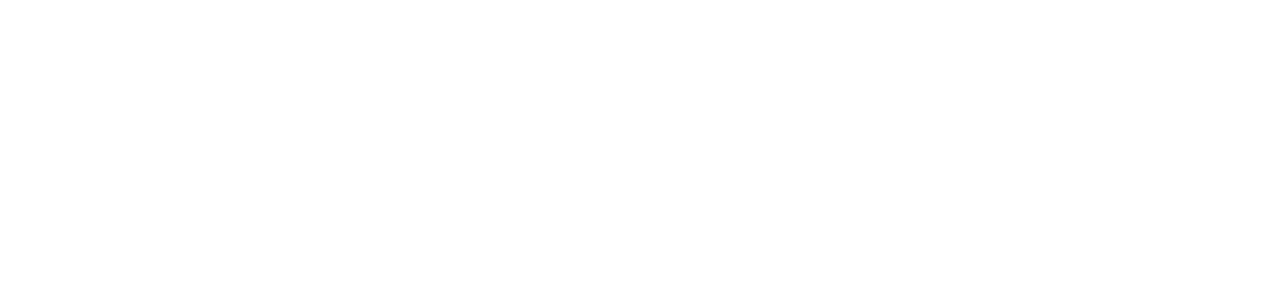
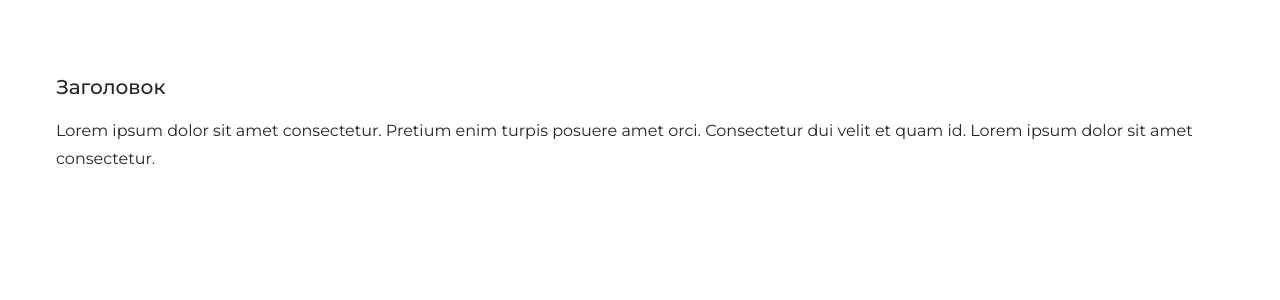
Before and after one commit to AmirAshizhev/streamTelecomTest, a React (Create React App) app: page / in a window 1280 px wide. Shown: the top 300 px of the page. Built offline with nearby package versions, Linux system fonts and the light colour scheme.

Commit message:
feat: fonts

```diff
--- a/src/components/App/App.css
+++ b/src/components/App/App.css
@@ -1,38 +1,5 @@
 .App {
-  text-align: center;
+  display: flex;
+  justify-content: center;
+  align-items: center;
 }
-
-.App-logo {
-  height: 40vmin;
-  pointer-events: none;
-}
-
-@media (prefers-reduced-motion: no-preference) {
-  .App-logo {
-    animation: App-logo-spin infinite 20s linear;
-  }
-}
-
-.App-header {
-  background-color: #282c34;
-  min-height: 100vh;
-  display: flex;
-  flex-direction: column;
-  align-items: center;
-  justify-content: center;
-  font-size: calc(10px + 2vmin);
-  color: white;
-}
-
-.App-link {
-  color: #61dafb;
-}
-
-@keyframes App-logo-spin {
-  from {
-    transform: rotate(0deg);
-  }
-  to {
-    transform: rotate(360deg);
-  }
-}
--- a/src/components/App/App.js
+++ b/src/components/App/App.js
@@ -1,10 +1,17 @@
 // import logo from './logo.svg';
+import { useState } from 'react';
+import Popup from '../Popup/Popup';
+import Settings from '../Settings/Settings';
 import './App.css';
 
 function App() {
+
+  const [openedPopup, setOpenedPopup] = useState(true)
+
   return (
     <div className="App">
-
+      <Settings setOpenedPopup={setOpenedPopup}/>
+      {openedPopup && <Popup/>}
     </div>
   );
 }
--- a/src/components/Popup/Popup.css
+++ b/src/components/Popup/Popup.css
@@ -0,0 +1,21 @@
+.popup{
+  padding: 48px;
+}
+
+.popup__title{
+  font-family: 'Montserrat';
+  font-style: normal;
+  font-weight: 500;
+  font-size: 20px;
+  line-height: 28px;
+  color: #252525;
+}
+
+.popup__text{
+  font-family: 'Montserrat';
+  font-style: normal;
+  font-weight: 400;
+  font-size: 16px;
+  line-height: 28px;
+  color: #252525;
+}
--- a/src/components/Popup/Popup.jsx
+++ b/src/components/Popup/Popup.jsx
@@ -1 +1,12 @@
 import './Popup.css';
+
+function Popup() {
+  return (
+    <div className="popup">
+      <h2 className="popup__title">Заголовок</h2>
+      <p className="popup__text">Lorem ipsum dolor sit amet consectetur. Pretium enim turpis posuere amet orci. Consectetur dui velit et quam id. Lorem ipsum dolor sit amet consectetur. </p>
+    </div>
+  );
+}
+
+export default Popup;
--- a/src/components/Settings/Settings.jsx
+++ b/src/components/Settings/Settings.jsx
@@ -1 +1,11 @@
 import './Settings.css';
+
+function Settings({setOpenedPopup}) {
+  return (
+    <div className="settings">
+
+    </div>
+  );
+}
+
+export default Settings;
--- a/src/index.css
+++ b/src/index.css
@@ -1,13 +1 @@
-body {
-  margin: 0;
-  font-family: -apple-system, BlinkMacSystemFont, 'Segoe UI', 'Roboto', 'Oxygen',
-    'Ubuntu', 'Cantarell', 'Fira Sans', 'Droid Sans', 'Helvetica Neue',
-    sans-serif;
-  -webkit-font-smoothing: antialiased;
-  -moz-osx-font-smoothing: grayscale;
-}
-
-code {
-  font-family: source-code-pro, Menlo, Monaco, Consolas, 'Courier New',
-    monospace;
-}
+@import url(../src/vendor/fonts/fonts.css);
--- /dev/null
+++ b/src/vendor/fonts/fonts.css
@@ -0,0 +1,15 @@
+@font-face {
+  font-family: 'Montserrat';
+  font-style:  normal;
+  font-weight: 400;
+  font-display: swap;
+  src: url("./Montserrat-Regular.ttf") format("truetype");
+}
+
+@font-face {
+  font-family: 'Montserrat';
+  font-style:  normal;
+  font-weight: 500;
+  font-display: swap;
+  src: url("./Montserrat-Medium.ttf") format("truetype");
+}
```
Also changed, not shown: src/vendor/fonts/Montserrat-Medium.ttf (added), src/vendor/fonts/Montserrat-Regular.ttf (added).
